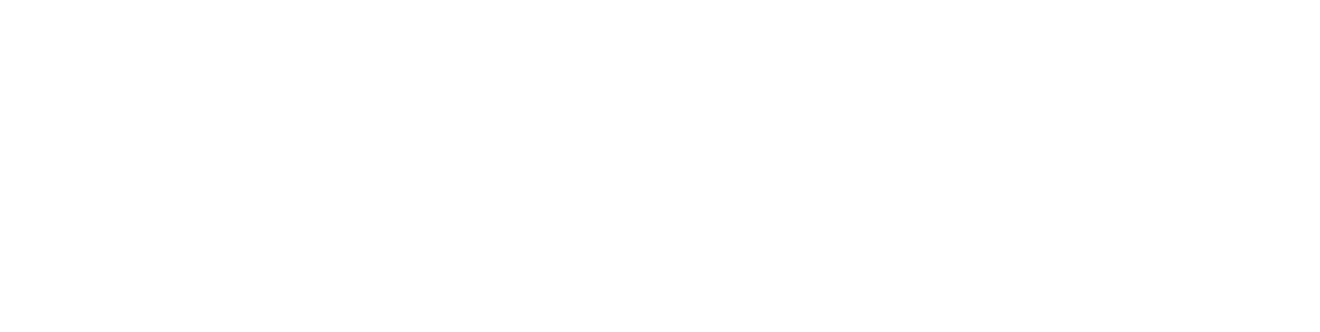
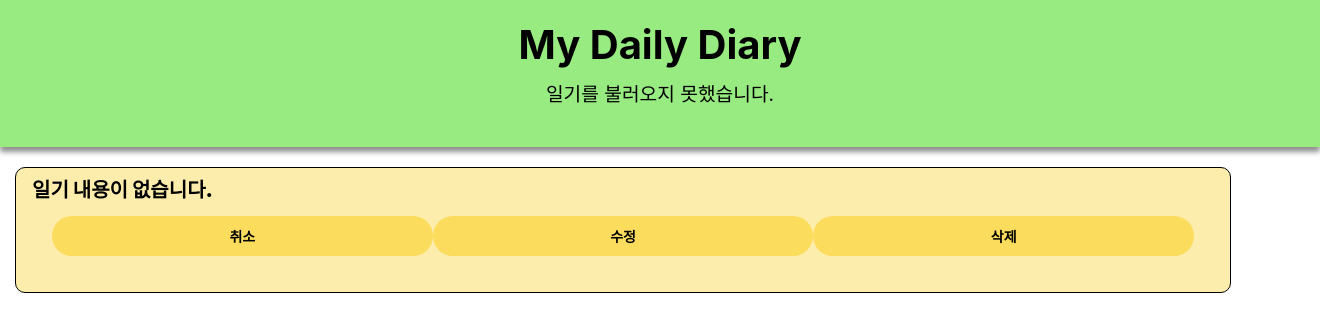
Before and after one commit to hljeon-dev/talking_doctor_Front, a React (Create React App) app in the folder TalkingDoctor/: page /DiaryView in a window 1280 px wide. Before the commit this address had no page. Shown: the top 332 px of the page, 1320 px wide, since content can reach past the window. Built offline with nearby package versions, Linux system fonts and the light colour scheme.

Commit message:
다이어리 보기, 피드백 수정

```diff
--- a/TalkingDoctor/src/App.js
+++ b/TalkingDoctor/src/App.js
@@ -9,6 +9,8 @@ import Main from './components/Login/Main';
 import DiaryMain from './components/Diary/DiaryMain';
 import DiaryWrite from './components/Diary/DiaryWrite';
 import DiaryFeedback from './components/Diary/DiaryFeedback';
+import DiaryView from './components/Diary/DiaryView';
+
 
 
 function App() {
@@ -30,6 +32,7 @@ function App() {
         <Route path="/DiaryMain" element={<DiaryMain />} />
         <Route path="/DiaryWrite" element={<DiaryWrite saveDiary={saveDiary} />} />
         <Route path="/DiaryFeedback" element={<DiaryFeedback />} />
+        <Route path="/DiaryView" element={<DiaryView />} />
       </Routes>
     </Router>
   );
--- a/TalkingDoctor/src/components/Diary/DiaryFeedback.css
+++ b/TalkingDoctor/src/components/Diary/DiaryFeedback.css
@@ -127,3 +127,15 @@
   word-wrap: break-word;
   text-align: center;
 }
+
+.okButton {
+  width: 48%;
+  height: 40px;
+  background: #FBDC5D;
+  border-radius: 30px;
+  color: black;
+  font-size: 14px;
+  font-weight: 900;
+  border: none;
+  cursor: pointer;
+}
--- a/TalkingDoctor/src/components/Diary/DiaryFeedback.js
+++ b/TalkingDoctor/src/components/Diary/DiaryFeedback.js
@@ -7,7 +7,11 @@ import talkingDoctor from '../../assets/talkingDoctor.png';
 const DiaryFeedback = () => {
   const navigate = useNavigate();
   const location = useLocation();
+
+  // DiaryWrite에서 전달된 selectedDate와 diaryEntry
   const selectedDate = location.state?.selectedDate || new Date();
+  const diaryEntry = location.state?.diaryEntry || '작성한 일기가 없습니다.';
+  const feedback = location.state?.feedback || '피드백이 없습니다.';
 
   const [year, setYear] = useState(selectedDate.getFullYear());
   const [month, setMonth] = useState(selectedDate.getMonth() + 1);
@@ -43,10 +47,9 @@ const DiaryFeedback = () => {
     setDay(selectedOption.value);
   };
 
-  const { diaryEntry, feedback } = location.state || {
-    diaryEntry: '작성한 일기가 없습니다.',
-    feedback: '피드백이 없습니다.',
-  };
+  const handleOkButtonClick = () => {
+    navigate('/DiaryFeedback');
+  }
 
   return (
     <div className="diary-feedback-container">
@@ -93,6 +96,9 @@ const DiaryFeedback = () => {
             <div className="doctor-feedback-content">{feedback}</div>
           </div>
         </div>
+
+        <button className="okButton" onClick={handleOkButtonClick}>확인</button>
+
       </div>
     </div>
   );
--- /dev/null
+++ b/TalkingDoctor/src/components/Diary/DiaryView.css
@@ -0,0 +1,115 @@
+.diary-write-container {
+    width: 100%;
+    height: 100vh;
+    position: absolute;
+    background: white;
+}
+
+.diaryWrite {
+    width: 100%;
+    height: 100%;
+    display: flex;
+    flex-direction: column;
+    align-items: center;
+    justify-content: center;
+    padding: 0;
+}
+
+.dropdownContainer {
+    display: flex;
+    justify-content: center;
+    gap: 10px;
+    margin-bottom: 20px;
+}
+
+.header {
+    background-color: #97eb81;
+    padding: 20px;
+    margin-bottom: 20px;
+    width: 100%;
+    text-align: center;
+}
+
+.title {
+    font-size: 24px;
+    font-weight: bold;
+    margin: 0 0 10px 0;
+}
+
+.subtitle {
+    font-size: 16px;
+    margin: 0 0 20px 0;
+}
+
+.diary-content-wrapper {
+    width: 95%;
+    height: calc(100% - 200px); /* Header 및 여백을 고려한 높이 계산 */
+    margin: 0px 15px 80px;
+    background: rgba(251, 220, 93, 0.50);
+    border-radius: 10px;
+    border: 1px solid black;
+    display: flex;
+    flex-direction: column;
+    justify-content: space-between;
+    padding: 16px;
+    box-sizing: border-box;
+    position: relative;
+}
+
+.diary-content {
+    width: 100%;
+    height: 100%;
+    border: none;
+    outline: none;
+    background: transparent;
+    color: black;
+    font-size: 20px;
+    font-weight: 900;
+    line-height: 12px;
+    word-wrap: break-word;
+    flex-grow: 1;
+}
+
+.diary-footer {
+    display: flex;
+    justify-content: space-between;
+    padding: 20px;
+}
+
+.cancel-button, .rewrite-button, .delete-button {
+    width: 48%;
+    height: 40px;
+    background: #FBDC5D;
+    border-radius: 30px;
+    color: black;
+    font-size: 14px;
+    font-weight: 900;
+    border: none;
+    cursor: pointer;
+}
+
+.feedback-button {
+    width: 30%;
+    height: 50px;
+    background: #97EB81;
+    border-radius: 30px;
+    position: absolute;
+    bottom: 15px; /* 일기 작성 영역 바로 아래에서 10px 떨어지도록 설정 */
+    right: 20px;
+    display: flex;
+    align-items: center;
+    justify-content: center;
+    border: none;
+    cursor: pointer;
+    font-size: 14px;
+    font-weight: 900;
+}
+
+.feedback-image {
+    width: 45px;
+    height: 35px;
+    position: left;
+    left: 10px;
+    top: 5px;
+    margin: 0px 5px;
+}
--- a/TalkingDoctor/src/components/Diary/DiaryView.js
+++ b/TalkingDoctor/src/components/Diary/DiaryView.js
@@ -0,0 +1,45 @@
+import React from 'react';
+import { useNavigate, useLocation } from 'react-router-dom';
+import './DiaryView.css';
+
+const DiaryView = () => {
+  const navigate = useNavigate();
+  const location = useLocation();
+  const entry = location.state?.entry; // DiaryMain에서 전달된 일기 데이터
+
+  const handleCancel = () => {
+    navigate('/DiaryMain');
+  };
+
+  const handleRewrite = () => {
+
+  }
+
+  const handleDelete = () => {
+
+  }
+
+  return (
+    <div className="diary-view-container">
+      <div className="diaryView">
+        <div className="header">
+          <h1 className="title">My Daily Diary</h1>
+          <p className="subtitle">{entry ? `${entry.time}에 작성된 일기` : '일기를 불러오지 못했습니다.'}</p> {/* 일기 작성 시간 표시 */}
+        </div>
+
+        <div className="diary-content-wrapper">
+          <div className="diary-content">
+            {entry ? entry.content : '일기 내용이 없습니다.'} {/* 일기 내용 표시 */}
+          </div>
+          <div className="diary-footer">
+            <button className="cancel-button" onClick={handleCancel}>취소</button>
+            <button className="rewrite-button" onClick={handleCancel}>수정</button>
+            <button className="delete-button" onClick={handleCancel}>삭제</button>
+          </div>
+        </div>
+      </div>
+    </div>
+  );
+};
+
+export default DiaryView;
--- a/TalkingDoctor/src/components/Diary/DiaryWrite.js
+++ b/TalkingDoctor/src/components/Diary/DiaryWrite.js
@@ -50,8 +50,8 @@ const DiaryWrite = ({ saveDiary }) => {
 
 
   const openFeedback = () => {
-    navigate('/DiaryFeedback');
-  }
+    navigate('/DiaryFeedback', { state: { selectedDate, diaryEntry: content } });  // 작성한 일기와 날짜를 전달
+  };
 
   const handleYearChange = (selectedOption) => {
     setYear(selectedOption.value);
```
